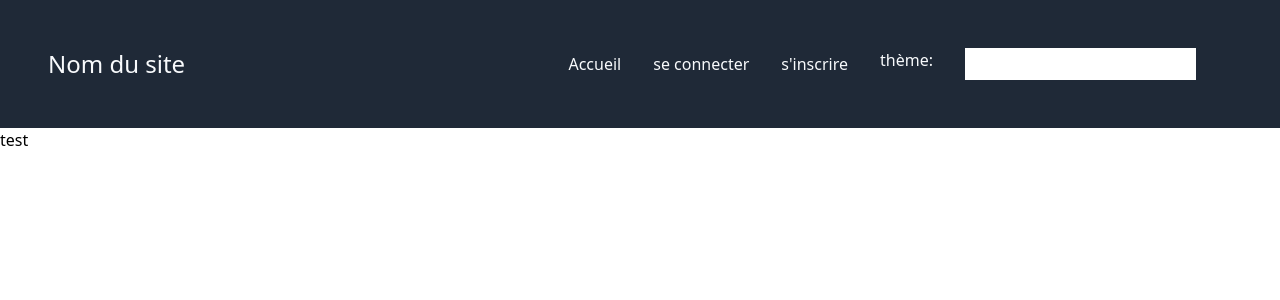
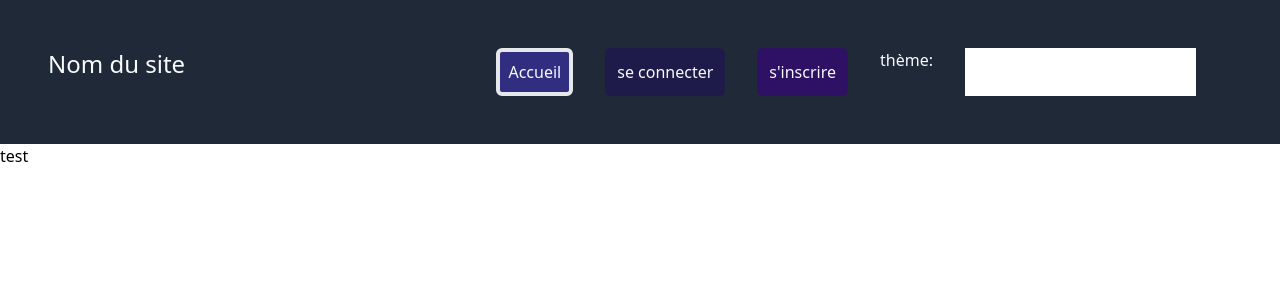
Before and after one commit to SoizicMM/Jules_Raphael, a Flask app: page / in a window 1280 px wide. Shown: the top 300 px of the page. Run offline with Flask 3, Linux system fonts and the light colour scheme; some libraries are stand-ins or nearby versions.

Commit message:
header debut

```diff
--- a/templates/base.html
+++ b/templates/base.html
@@ -16,18 +16,18 @@
 
     <ul class="flex space-x-8 mr-9  ">
 
-      <button class="text-slate-50"> <a href="/"> Accueil </a>
+      <button class="text-slate-50 border-solid  bg-indigo-900 bg-indigo-900 rounded-md border-4 p-2"> <a href="/"> Accueil </a>
       {% if session['util'] %}
       </button>
-      <button class="text-slate-50" > <a href="/logout"> se déconnecter </a>
+      <button class="text-slate-50  border-solid  bg-indigo-900 border-violet-950 rounded-md border-4 p-2" > <a href="/logout"> se déconnecter </a>
       </button>
-      <button class="text-slate-50"> <a href="/profil">
+      <button class="text-slate-50  border-solid  bg-indigo-900 border-violet-950 rounded-md border-4 p-2"> <a href="/profil">
        profil </a>
       </button>
       {% else %}
-      <button class="text-slate-50" > <a href="/login"> se connecter </a>
+      <button class="text-slate-50  border-solid  bg-indigo-950  rounded-md border-indigo-950 border-4 p-2" > <a href="/login"> se connecter </a>
       </button>
-      <button class="text-slate-50"> <a href="/register">
+      <button class="text-slate-50  border-solid  bg-violet-950  border-violet-950  rounded-md border-4 p-2 "> <a href="/register">
        s'inscrire </a>
       </button>
       {% endif %}
```
Also changed, not shown: 1 other file.
